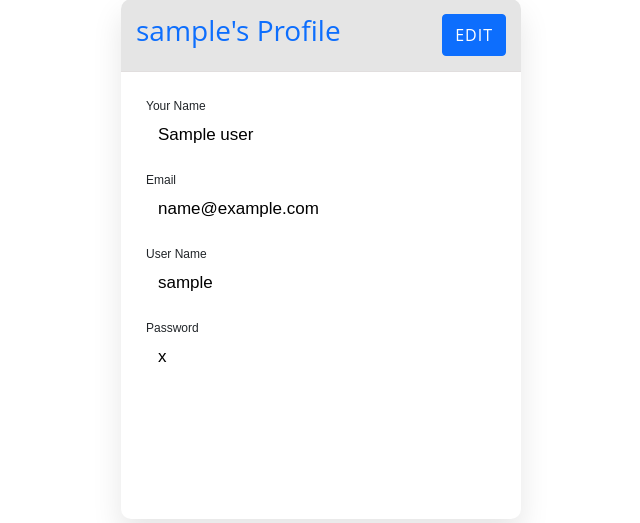
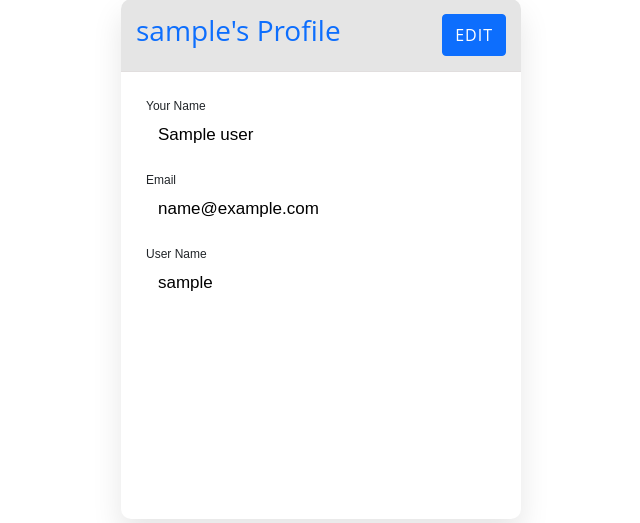
Before and after one commit to SebastianTirsen/MS-3-seriesdb, a Flask app: a page that uses templates/base.html in a window 1280 px wide. Shown: the part 829-1352 px from the top of the page, without its empty margins (319-959 px from the left). Run offline with Flask 2, Linux system fonts and the light colour scheme; the visitor is signed in with stand-in values (Sample User, id 1); a database or web service that is not in the repository returns one stand-in record (values such as "Sample title"); some libraries are stand-ins or nearby versions.

Commit message:
Fixed broken link to own css-file, removed password from profile-page.

```diff
--- a/templates/base.html
+++ b/templates/base.html
@@ -5,7 +5,7 @@
     <meta name="viewport" content="width=device-width, initial-scale=1.0">
     <meta http-equiv="X-UA-Compatible" content="ie=edge">
 	<!-- Own stylesheet -->
-	<link rel="stylesheet" href="static/css/styles.css">
+	<link rel="stylesheet" href="{{ url_for('static', filename='css/styles.css') }}  ">
 	<!-- Font Awesome -->
 	<link href="https://cdnjs.cloudflare.com/ajax/libs/font-awesome/5.15.1/css/all.min.css" rel="stylesheet" type="text/css"/>
 	<!-- Google Fonts -->
--- a/templates/profile.html
+++ b/templates/profile.html
@@ -4,12 +4,10 @@
     <div class="profile_card">
         <div class="info"> <h3 class="text-primary">{{ username.username }}'s Profile</h3> <button class="btn btn-primary" id="savebutton">edit</button> </div>
         <div class="forms">
-
             <div class="inputs"> <span>Your Name</span> <input type="text" readonly value="{{ username.name }}"></div>
 
             <div class="inputs"> <span>Email</span> <input type="text" readonly value="{{ username.email }}"></div>
             <div class="inputs"> <span>User Name</span> <input type="text" readonly value="{{ username.username }}"></div>
-            <div class="inputs"> <span>Password</span> <input type="text" readonly value="{{ username.password }}"></div>
 
         </div>
     </div>
```
